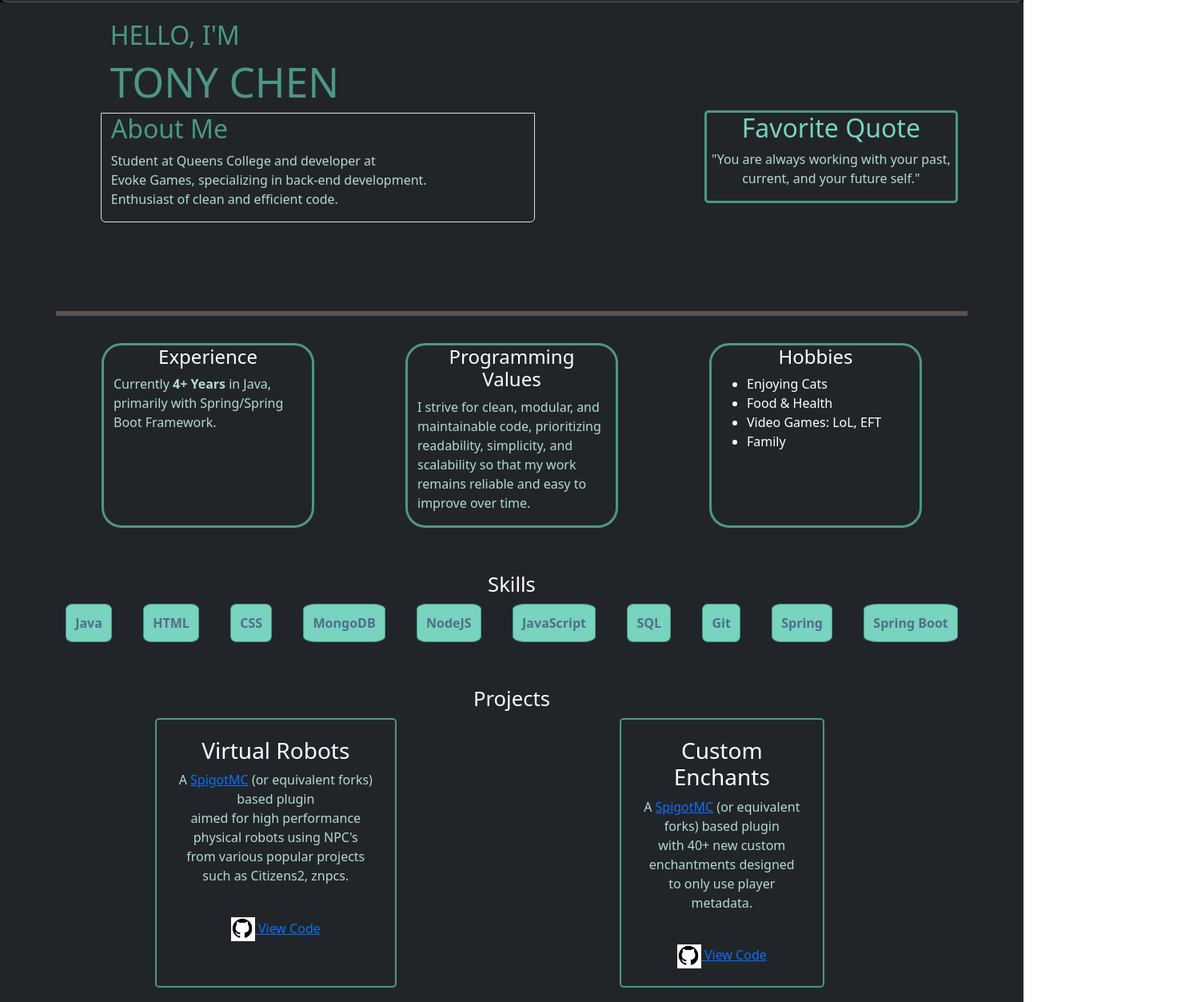
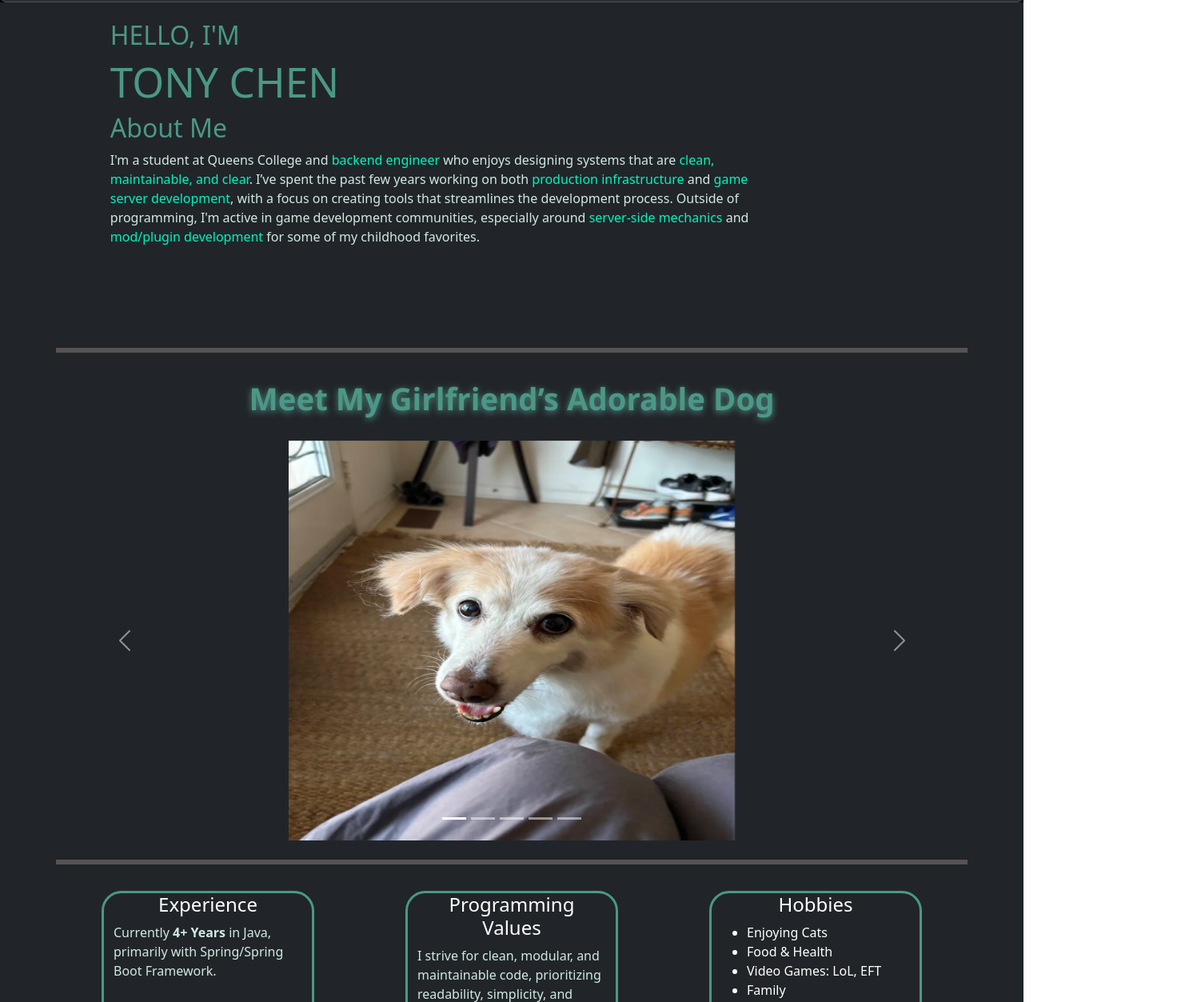
Before and after one commit to Faln/faln.github.io, a plain HTML site: page index.html in a window 1280 px wide. Shown: the part 100-1353 px from the top of the page at 80% size, 1477 px wide, since content can reach past the window. Drawn offline with nearby package versions, Linux system fonts and the light colour scheme.

Commit message:
Pet carousel

```diff
--- a/index.html
+++ b/index.html
@@ -45,24 +45,67 @@
                 <div class="row main-content">
                     <h2>HELLO, I'M</h2>
                     <h1 class="name">TONY CHEN</h1>
-                    <div class="border border-1 rounded-bottom">
+                    <div>
                         <h2>About Me</h2>
                         <p class="desc">
-                            Student at Queens College and developer at <br>
-                            Evoke Games, specializing in back-end development. <br>
-                            Enthusiast of clean and efficient code.
+                            I'm a student at Queens College and <scan class="desc-highlighted">backend engineer</scan>
+                            who enjoys designing systems that are <scan class="desc-highlighted">
+                            clean, maintainable, and clear</scan>. I’ve spent the past few years working on
+                            both <scan class="desc-highlighted">production infrastructure</scan>
+                            and <scan class="desc-highlighted">game server development</scan>,
+                            with a focus on creating tools that streamlines the development process.
+                            Outside of programming, I'm active in game development communities, especially around
+                            <scan class="desc-highlighted">server-side mechanics</scan> and
+                             <scan class="desc-highlighted">mod/plugin development</scan> for some of my childhood
+                            favorites.
                         </p>
                     </div>
                 </div>
+            </div>
 
-                <div class="top-quote">
-                    <h2>Favorite Quote</h3>
-                    <p class="desc">
-                        "You are always working with your past, current, and your future self."
-                    </p>
+            <div class="row separator"></div>
+
+            <div class="row content">
+                <h2 class="c-heading">Meet My Girlfriend’s Adorable Dog</h2>
+                <div id="dog" class="pet-carousel carousel slide">
+                    <div class="carousel-indicators">
+                        <button type="button" data-bs-target="#dog" data-bs-slide-to="0" class="active" aria-current="true" aria-label="Slide 1"></button>
+                        <button type="button" data-bs-target="#dog" data-bs-slide-to="1" aria-label="Slide 2"></button>
+                        <button type="button" data-bs-target="#dog" data-bs-slide-to="2" aria-label="Slide 3"></button>
+                        <button type="button" data-bs-target="#dog" data-bs-slide-to="3" aria-label="Slide 4"></button>
+                        <button type="button" data-bs-target="#dog" data-bs-slide-to="4" aria-label="Slide 5"></button>
+                    </div>
+
+                    <div class="carousel-inner c-inner">
+                        <div class="carousel-item active">
+                            <img height="500" src="./images/dog1.webp" class="d-block w-50">
+                        </div>
+                        <div class="carousel-item">
+                            <img height="500" src="./images/dog2.webp" class="d-block w-50">
+                        </div>
+                        <div class="carousel-item">
+                            <img height="500" src="./images/dog3.webp" class="d-block w-50">
+                        </div>
+                        <div class="carousel-item">
+                            <img height="500" src="./images/dog4.webp" class="d-block w-50">
+                        </div>
+                        <div class="carousel-item">
+                            <img height="500" src="./images/dog5.webp" class="d-block w-50">
+                        </div>
+                    </div>
+
+                    <button class="carousel-control-prev" type="button" data-bs-target="#dog" data-bs-slide="prev">
+                        <span class="carousel-control-prev-icon" aria-hidden="true"></span>
+                        <span class="visually-hidden">Previous</span>
+                    </button>
+                    <button class="carousel-control-next" type="button" data-bs-target="#dog" data-bs-slide="next">
+                        <span class="carousel-control-next-icon" aria-hidden="true"></span>
+                        <span class="visually-hidden">Next</span>
+                    </button>
                 </div>
             </div>
 
+            <br>
             <div class="row separator"></div>
 
             <div class="row content">
--- a/style.css
+++ b/style.css
@@ -68,6 +68,7 @@ header {
     border-color: #575353;
     border-top: 0%;
     margin-bottom: 3%;
+    margin-top: 4%;
 }
 
 .name {
@@ -76,8 +77,11 @@ header {
 }
 
 .desc {
-    color: #b4dad1;
-    border-radius: 3px;
+    color: #d1e9e3;
+}
+
+.desc-highlighted {
+    color: #01f4bf;
 }
 
 .footer {
@@ -102,10 +106,6 @@ header {
     align-content: center;
     margin-left: 15%;
     margin-right: 15%;
-}
-
-scan {
-    color: #526d8f;
 }
 
 .skills-list {
@@ -142,3 +142,19 @@ scan {
     padding: 2% 2% 2% 2%;
     margin-left: 10%;
 }
+
+.c-inner {
+    margin-left: 25%;
+}
+
+.c-heading {
+    font-size: 3vw;
+    font-weight: 700;
+    color: #4C9787;
+    text-align: center;
+    margin-top: 50px;
+    margin-bottom: 30px;
+    font-family: 'Segoe UI', Tahoma, Geneva, Verdana, sans-serif;
+    text-shadow: 0 2px 8px rgba(128, 255, 227, 0.5);
+    position: relative;
+}
```
Also changed, not shown: images/dog1.webp (added), images/dog2.webp (added), images/dog3.webp (added), images/dog4.webp (added), images/dog5.webp (added).
